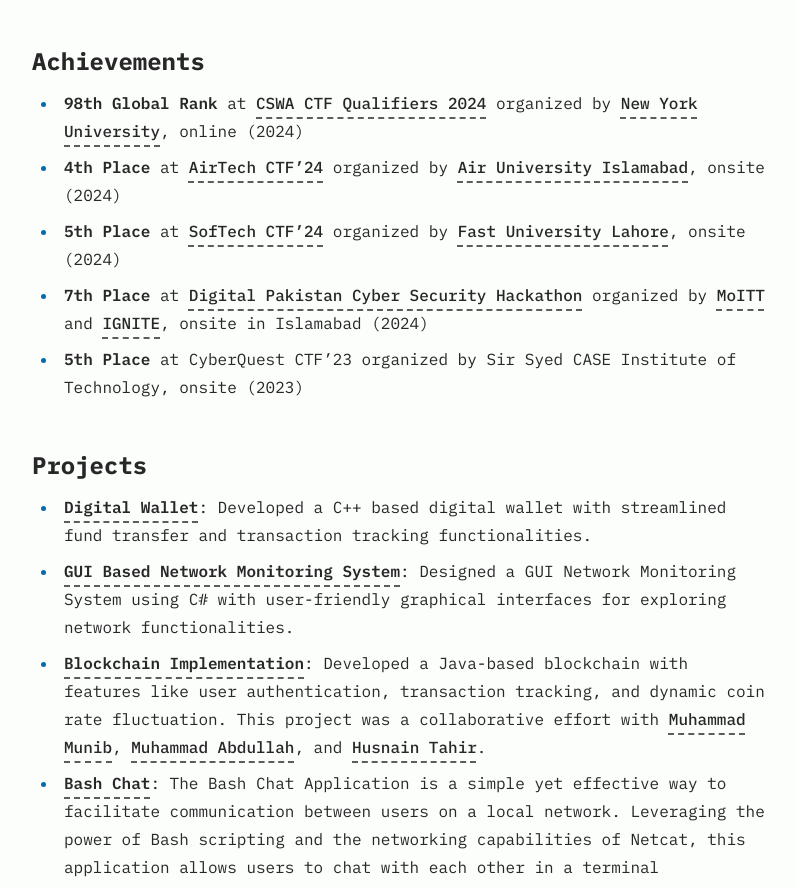
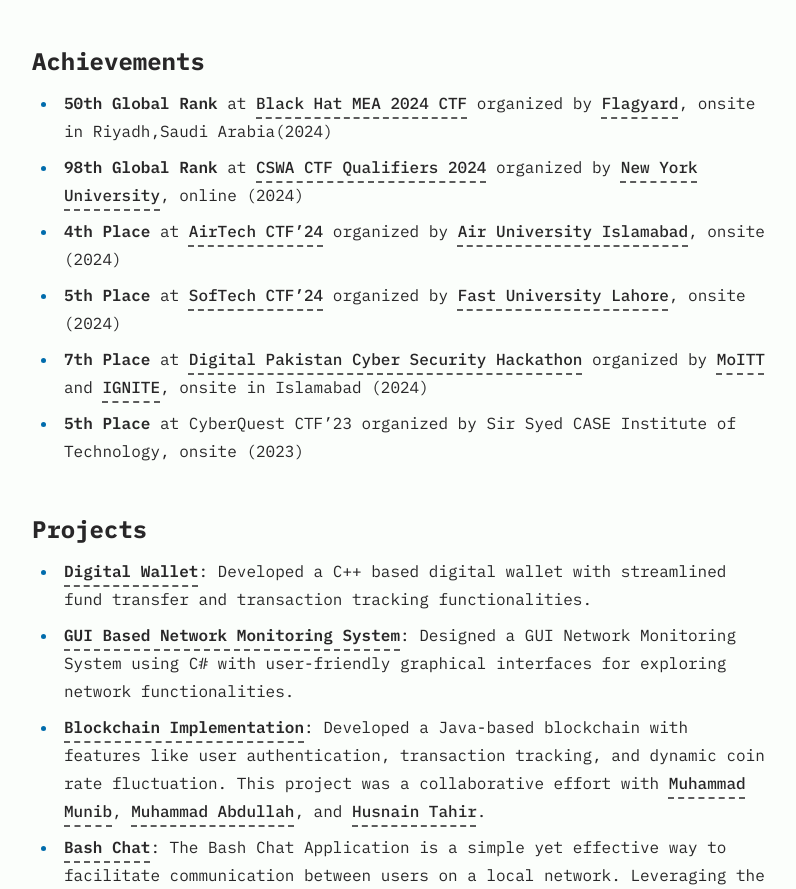
Before and after one commit to RadeelAhmad/my-portfolio, an Astro site: page /about in a window 1280 px wide. Shown: the part 1686-2575 px from the top of the page, without its empty margins (240-1036 px from the left). Built offline with nearby package versions, Linux system fonts and the light colour scheme; Astro itself is replaced by a stand-in of ours.

Commit message:
Update about.md

```diff
--- a/src/pages/about.md
+++ b/src/pages/about.md
@@ -33,6 +33,7 @@
 
 ## Achievements
 
+- **50th Global Rank** at [Black Hat MEA 2024 CTF](https://blackhatmea.com/) organized by [Flagyard](https://flagyard.com/), onsite in Riyadh,Saudi Arabia(2024)
 - **98th Global Rank** at [CSWA CTF Qualifiers 2024](https://www.csaw.io/ctf) organized by [New York University](https://www.nyu.edu/), online (2024)
 - **4th Place** at [AirTech CTF'24](https://auair.tech/) organized by [Air University Islamabad](https://www.au.edu.pk/), onsite (2024)
 - **5th Place** at [SofTech CTF'24](https://softecnu.org/) organized by [Fast University Lahore](https://lhr.nu.edu.pk/), onsite (2024)
```
